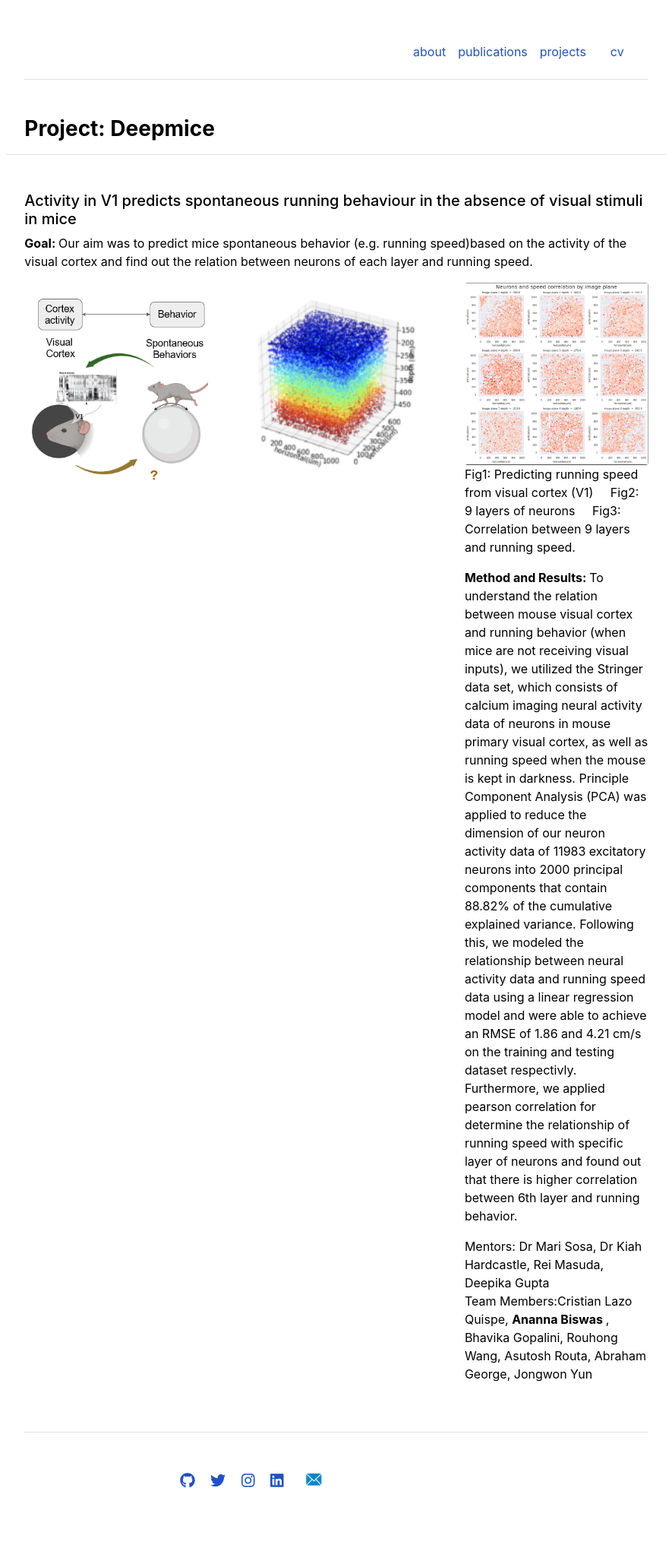
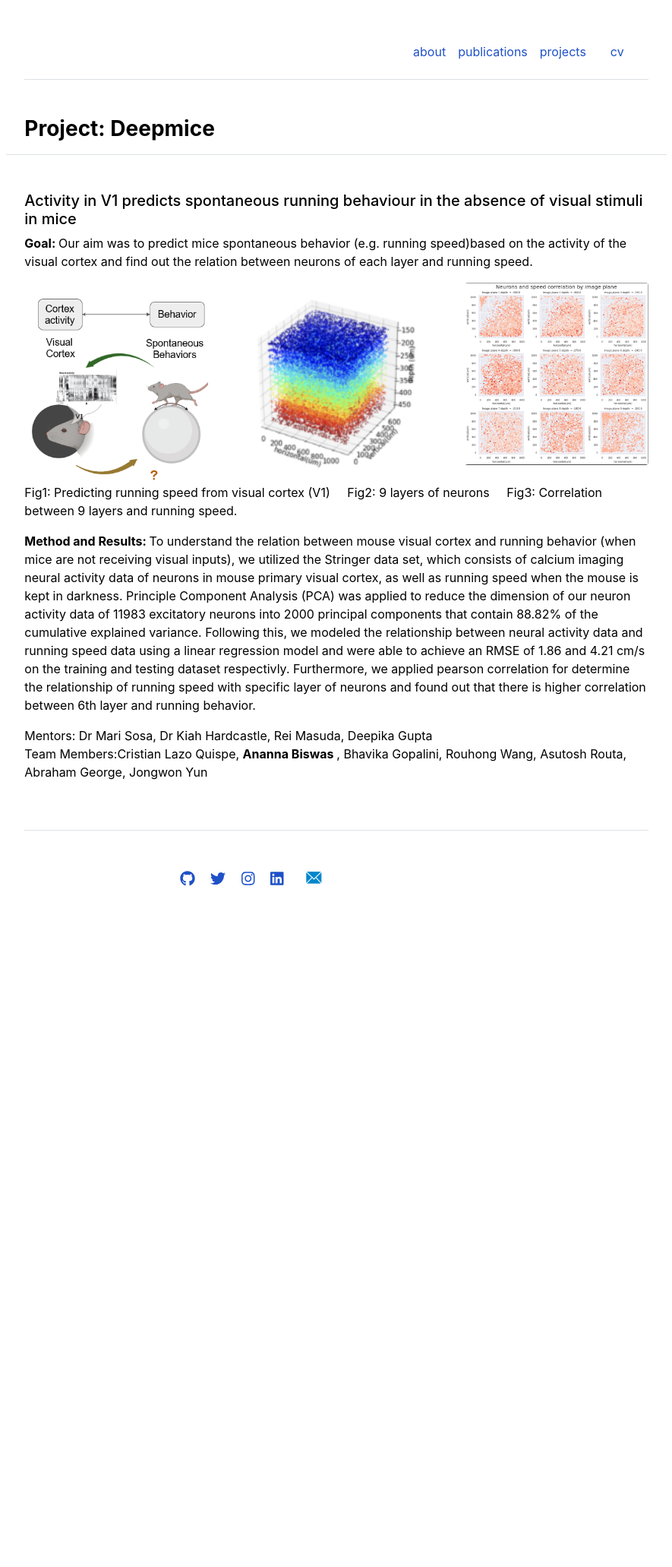
Before and after one commit to Anannabiswas/anannabiswas.github.io, a Jekyll site: the page built from projects.md, in a window 1280 px wide. Shown: the whole page at 76% size, without its empty margins (197-1082 px from the left). Built offline with Jekyll 4.4.1, drawn with Linux system fonts in a browser that asks for light colours; after the commit the page ends 1270 px from its top, so only the background shows below that.

Commit message:
Update projects.md

```diff
--- a/projects.md
+++ b/projects.md
@@ -25,7 +25,8 @@ title: "Projects"
     </div>
     <div class="col-sm mt-3 mt-md-0">
         <img src="{{ site.github.url }}/assets/img/corr.png" width="250" height="310" class="img-fluid rounded z-depth-1">
-    <div>
+    </div>
+   <div>
        <p>
          Fig1: Predicting running speed from visual cortex (V1) &nbsp; &nbsp; Fig2: 9 layers of neurons  &nbsp; &nbsp; Fig3: Correlation between 9 layers and running
          speed.
@@ -43,7 +44,6 @@ title: "Projects"
          Mentors: Dr Mari Sosa, Dr Kiah Hardcastle, Rei Masuda, Deepika Gupta  <br>
          Team Members:Cristian Lazo Quispe, <b>Ananna Biswas </b> , Bhavika Gopalini, Rouhong Wang, Asutosh Routa, Abraham George, Jongwon Yun
       </p>
-     </div>
    </div>
 
 </div>
```
